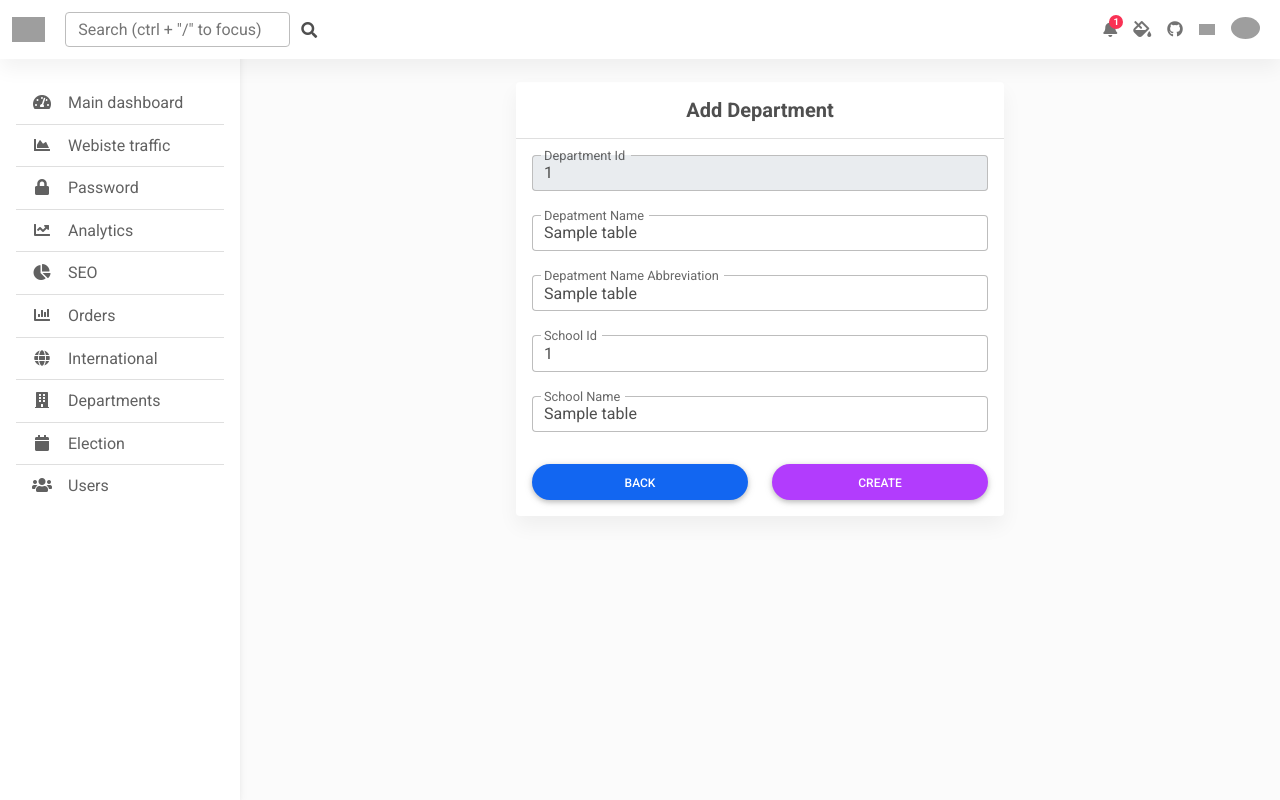
After one commit to kentkentj/edVote-Web-admin, a PHP site: page /public/School-admin/updatedepartment?department_id=1 in a window 1280 px wide. The commit adds this page. Run offline with PHP 8.4, Linux system fonts and the light colour scheme; tables that the repository leaves empty hold one stand-in row (values such as "Sample post"); some libraries are stand-ins or nearby versions; grey boxes are pictures that could not be loaded.

Commit message:
Updated Department with Dynamic DB

```diff
--- a/data/departmentTable.sql
+++ b/data/departmentTable.sql
@@ -2,7 +2,7 @@ use edVoteDB;
 
 CREATE TABLE depatment_table (
     department_id INT(11) UNSIGNED AUTO_INCREMENT PRIMARY KEY,
-    depatment_name VARCHAR(30) NOT NULL,
+    depatment_name VARCHAR(80) NOT NULL,
     depatment_name_abbreviation VARCHAR(30) NOT NULL,
     school_id VARCHAR(30) NOT NULL,
     school_name VARCHAR(30) NOT NULL
--- a/public/School-admin/templates/header.php
+++ b/public/School-admin/templates/header.php
@@ -5,7 +5,7 @@
   <meta charset="UTF-8" />
   <meta name="viewport" content="width=device-width, initial-scale=1, shrink-to-fit=no" />
   <meta http-equiv="x-ua-compatible" content="ie=edge" />
-  <title>Material Design for Bootstrap</title>
+  <title>edVote - School Admin</title>
   <!-- Font Awesome -->
   <link rel="stylesheet" href="https://use.fontawesome.com/releases/v5.11.2/css/all.css" />
   <!-- Google Fonts Roboto -->
--- /dev/null
+++ b/public/School-admin/updatedepartment.php
@@ -0,0 +1,85 @@
+<?php
+    /** * Use an HTML form to edit an entry in the * users table. * */
+    require "../../config.php";
+    require "../../common.php";
+    if (isset($_POST['update_department']))
+    {
+        if (!hash_equals($_SESSION['csrf'], $_POST['csrf'])) die();
+        try
+        {
+            $connection = new PDO($dsn, $username, $password, $options);
+            $user = ["department_id" => $_POST['department_id'], "depatment_name" => $_POST['depatment_name'], "depatment_name_abbreviation" => $_POST['depatment_name_abbreviation'], "school_id" => $_POST['school_id'], "school_name" => $_POST['school_name']];
+            $sql = "UPDATE depatment_table SET department_id = :department_id, depatment_name = :depatment_name, depatment_name_abbreviation = :depatment_name_abbreviation, school_id = :school_id, school_name = :school_name WHERE department_id = :department_id";
+            $statement = $connection->prepare($sql);
+            $statement->execute($user);
+        }
+        catch(PDOException $error)
+        {
+            echo $sql . "<br>" . $error->getMessage();
+        }
+    }
+
+    if (isset($_GET['department_id']))
+    {
+        try
+        {
+            $connection = new PDO($dsn, $username, $password, $options);
+            $id = $_GET['department_id'];
+            $sql = "SELECT * FROM depatment_table WHERE department_id  = :department_id";
+            $statement = $connection->prepare($sql);
+            $statement->bindValue(':department_id', $id);
+            $statement->execute();
+            $user = $statement->fetch(PDO::FETCH_ASSOC);
+        }
+        catch(PDOException $error)
+        {
+            echo $sql . "<br>" . $error->getMessage();
+        }
+    }
+    else
+    {
+        echo "Something went wrong!";
+        exit;
+    } ?>
+<?php include 'templates/header.php' ?>
+<!--Main layout-->
+<main style="margin-top: 58px">
+    <div class="container pt-4 w-50 p-3">
+    <?php if (isset($_POST['update_department']) && $statement): ?>
+	        <?php echo escape($_POST['depatment_name']); ?> successfully updated.
+    <?php endif; ?>
+      <!-- Section: Add department -->
+      <section class="mb-4">
+        <div class="card">
+            <div class="card-header py-3">
+                <h5 class="mb-0 text-center"><strong>Add Department</strong></h5>
+            </div>
+            <div class="card-body">
+                <form method="POST">
+                <?php foreach ($user as $key => $value): ?>
+                    <!-- Depatment Name input -->
+                    <div class="form-outline mb-4">
+                        <input type="text" class="form-control" name="<?php echo $key; ?>" id="<?php echo $key; ?>" value="<?php echo escape($value); ?>" <?php echo ($key === 'department_id' ? 'readonly' : null); ?>/>
+                        <label class="form-label" for="<?php echo $key; ?>"><?php echo  ucwords(str_replace("_", " ", $key)); ?></label>
+                    </div>
+                <?php endforeach; ?>
+                    <div class="text-center">
+                        <div class="row">
+                            <div class="col pt-2">
+                                <a href="department" type="button" class="btn btn-primary btn-rounded w-100">Back</a>
+                            </div>
+                            <div class="col pt-2">
+                                <button type="submit" class="btn btn-secondary btn-rounded w-100" name="update_department">Create</button>
+                            </div>
+                        </div>
+                    </div>
+                    <input name="csrf" type="hidden" value="<?php echo escape($_SESSION['csrf']); ?>">
+                </form>
+            </div>
+        </div>
+      </section>
+      <!-- Section: Add department -->
+    </div>
+  </main>
+  <!--Main layout-->
+<?php include 'templates/footer.php' ?>
```
Also changed, not shown: public/School-admin/department.php (+23 -5 lines), public/School-admin/users.php (+37 -13 lines).
